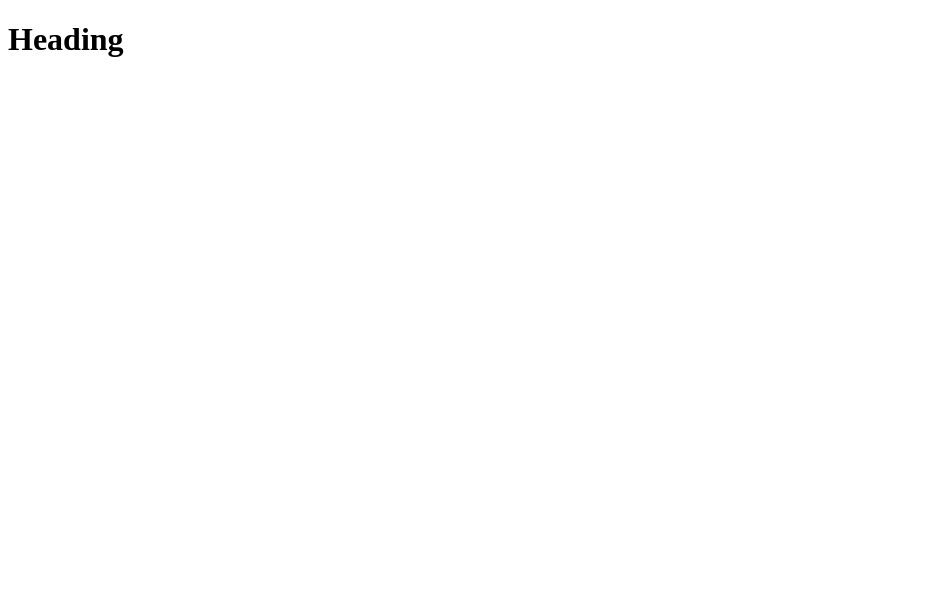
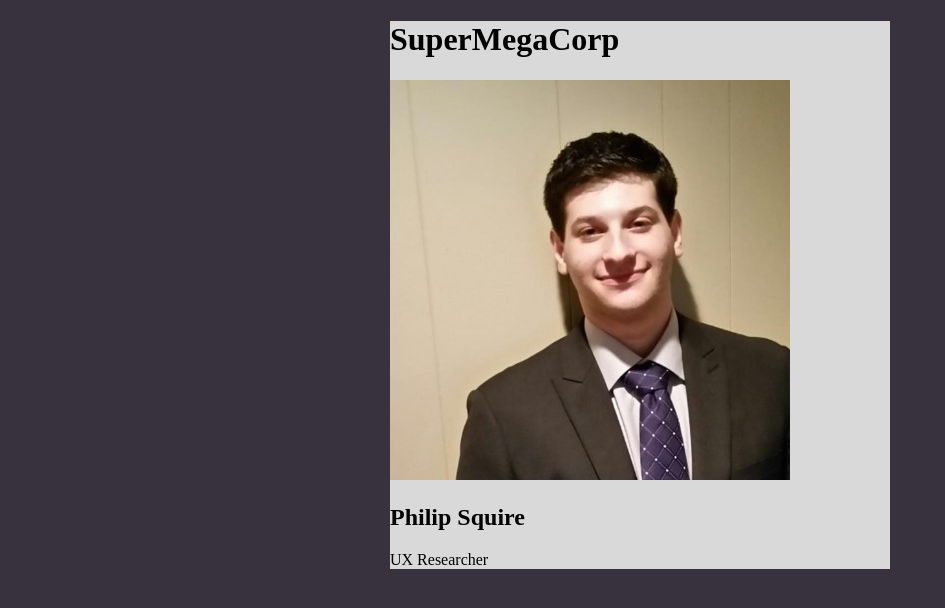
Before and after one commit to philipsquire/html-getting-started, a plain HTML site: page index.html in a window 1280 px wide. Shown: the whole page, without its empty margins (0-945 px from the left). Drawn offline with Linux system fonts and the light colour scheme.

Commit message:
initial commit

```diff
--- a/index.html
+++ b/index.html
@@ -8,7 +8,15 @@
     <link rel="stylesheet" href="screen.css">
   </head>
   <body>
-    <h1>Heading</h1>
-    <script src="index.js"></script>
+    <div>
+      <h1>SuperMegaCorp</h1>
+      <div>
+        <img src="philipsquire.JPG" alt="Headshot of Philip Squire">
+        <h2>Philip Squire</h2>
+        <p>UX Researcher</p>
+      </div>
+
+    </div>
+
   </body>
 </html>
--- a/screen.css
+++ b/screen.css
@@ -1 +1,11 @@
 /* Add screen styles below */
+body{
+    background: #37323E;
+}
+
+div{
+    background: #D9D9D9;
+    margin: 0 auto;
+    width: 500px;
+
+}
```
Also changed, not shown: philipsquire.JPG (added).
